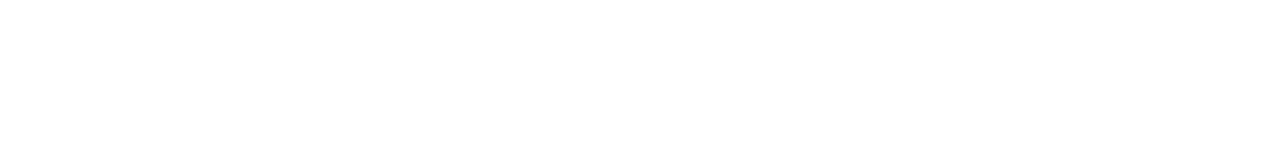
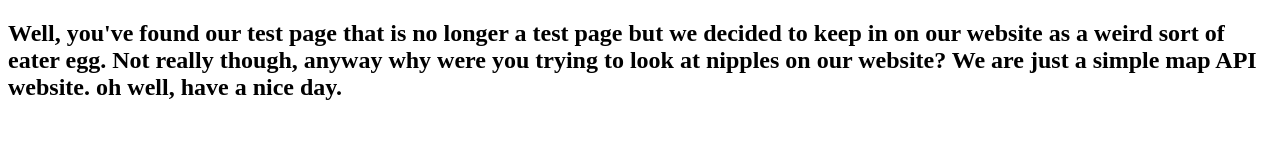
Before and after one commit to cboyce5/UberFieldSession, a website: page projectwebsite/pub/nipples.html in a window 1280 px wide. Drawn offline with Linux system fonts and the light colour scheme.

Commit message:
added easter egg to nipples lol

```diff
--- a/projectwebsite/pub/nipples.html
+++ b/projectwebsite/pub/nipples.html
@@ -5,6 +5,6 @@
     <title>Big Aeriolas</title>
 </head>
 <body>
-
+<h2>Well, you've found our test page that is no longer a test page but we decided to keep in on our website as a weird sort of eater egg. Not really though, anyway why were you trying to look at nipples on our website? We are just a simple map API website. oh well, have a nice day.</h2>
 </body>
 </html>
```
